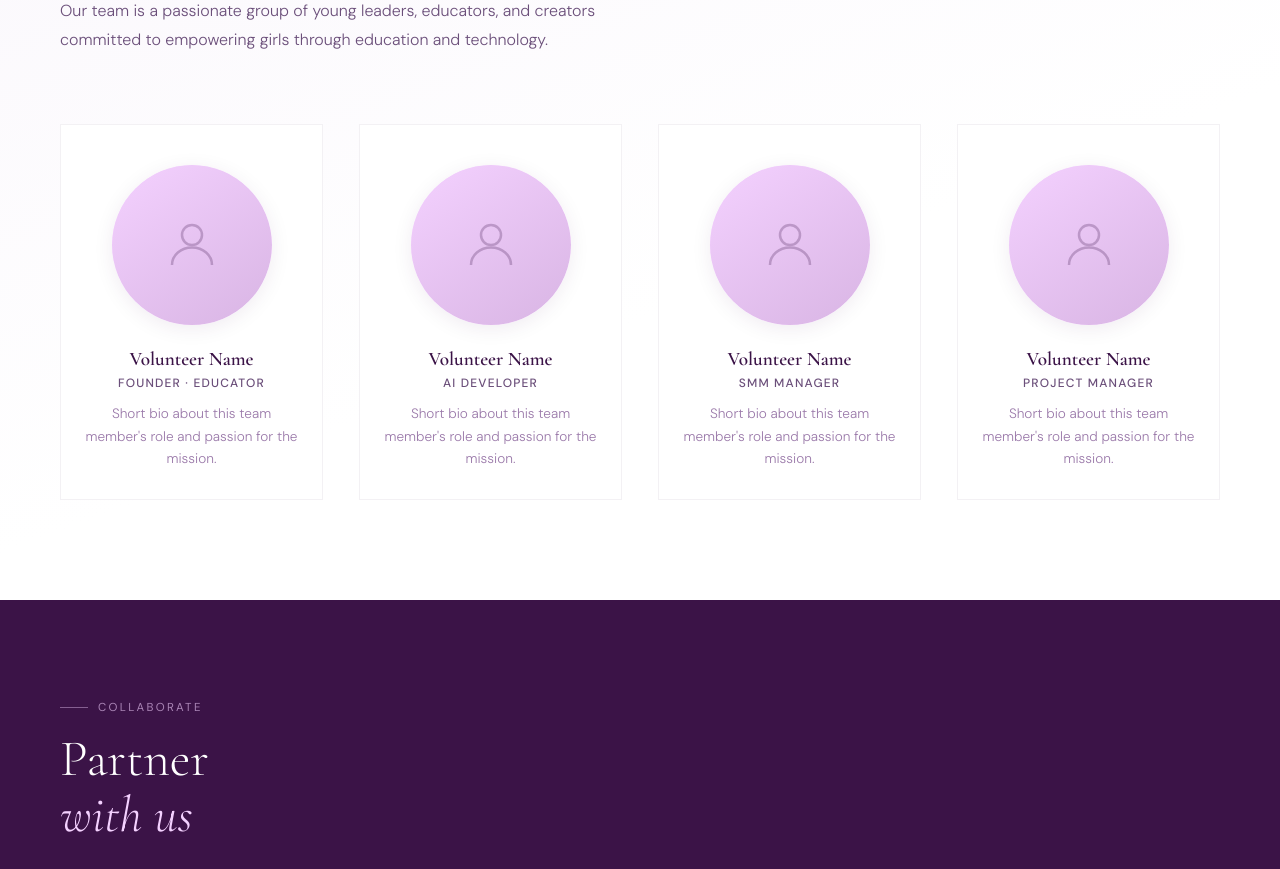
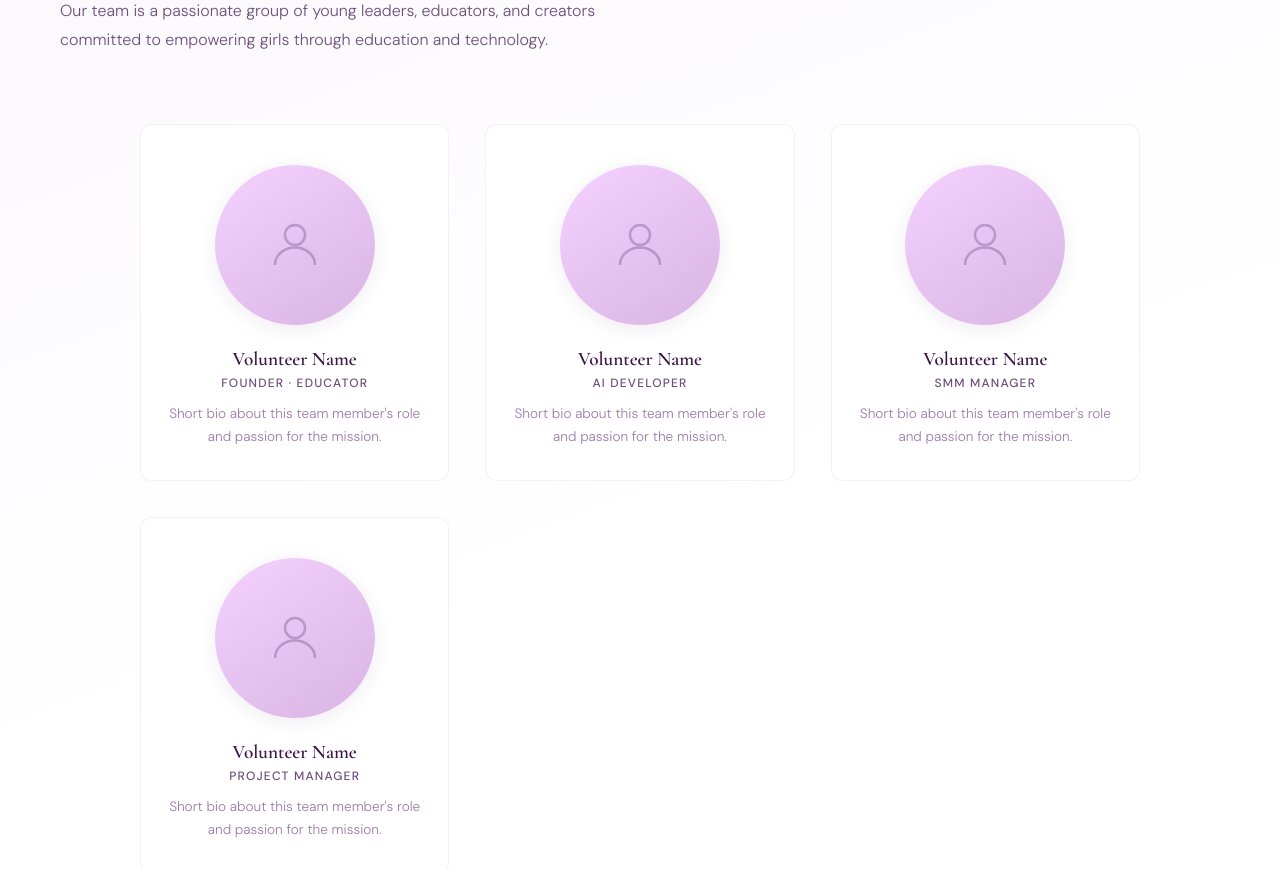
Before and after one commit to kristall268/hearaccess-react, a React (Create React App) app in the folder client/: page / in a window 1280 px wide. Shown: the part 1100-1969 px from the top of the page. Built offline with nearby package versions, Linux system fonts and the light colour scheme; no server answers.

Commit message:
Refactor team grid and card styles for layout

```diff
--- a/client/src/styles/index.css
+++ b/client/src/styles/index.css
@@ -181,15 +181,25 @@ section { padding: 100px 60px; }
 ═══════════════════════════════════════════════════════════ */
 #team { background: linear-gradient(160deg, #faf7fc 0%, var(--white) 60%); }
 .team-header { margin-bottom: 70px; }
-.team-grid { display: grid; grid-template-columns: repeat(auto-fill, minmax(240px, 1fr)); gap: 36px; }
+.team-grid {
+  display: grid;
+  grid-template-columns: repeat(3, 1fr);
+  gap: 36px;
+  max-width: 1000px;
+  margin: 0 auto;
+}
 .team-card {
   background: var(--white); overflow: visible;
-  cursor: pointer; transition: transform 0.35s ease;
+  cursor: pointer; transition: transform 0.35s ease, box-shadow 0.35s ease;
   display: flex; flex-direction: column; align-items: center;
-  padding: 40px 24px 28px;
+  padding: 40px 24px 32px;
   border: 1px solid rgba(59,19,71,0.06);
+  border-radius: 12px;
 }
-.team-card:hover { transform: translateY(-6px); }
+.team-card:hover {
+  transform: translateY(-6px);
+  box-shadow: 0 12px 36px rgba(59,19,71,0.1);
+}
 
 /* ── Circular photo wrapper with animated outline ── */
 .team-card-photo {
@@ -244,7 +254,10 @@ section { padding: 100px 60px; }
   font-size: 0.75rem; letter-spacing: 0.1em; text-transform: uppercase;
   color: var(--text-mid); font-weight: 500;
 }
-.team-card-bio { font-size: 0.85rem; line-height: 1.65; color: #9b7aaa; margin-top: 12px; font-weight: 300; }
+.team-card-bio {
+  font-size: 0.85rem; line-height: 1.65; color: #9b7aaa; margin-top: 12px; font-weight: 300;
+  display: -webkit-box; -webkit-line-clamp: 4; -webkit-box-orient: vertical; overflow: hidden;
+}
 
 /* ═══════════════════════════════════════════════════════════
    PARTNERSHIPS
@@ -458,6 +471,8 @@ section { padding: 100px 60px; }
   .hero-right { display: none; }
   section { padding: 64px 20px; }
   .team-grid { grid-template-columns: repeat(2, 1fr); gap: 24px; }
+  .team-card { padding: 32px 20px 24px; }
+  .team-card-photo { width: 140px; height: 140px; }
   .partnerships-layout { grid-template-columns: 1fr; gap: 40px; margin-top: 36px; }
   .partner-highlight { grid-template-columns: 1fr; margin-top: 32px; }
   .volunteers-layout { grid-template-columns: 1fr; gap: 40px; }
@@ -471,8 +486,8 @@ section { padding: 100px 60px; }
   .hero-left { padding: 90px 20px 52px; }
   .hero-title { font-size: clamp(2.2rem, 11vw, 3rem); }
   section { padding: 52px 16px; }
-  .team-grid { grid-template-columns: 1fr; max-width: 340px; margin: 0 auto; }
-  .team-card-photo { width: 140px; height: 140px; }
+  .team-grid { grid-template-columns: 1fr; max-width: 340px; margin: 0 auto; gap: 20px; }
+  .team-card-photo { width: 130px; height: 130px; }
   .section-title { font-size: clamp(1.8rem, 9vw, 2.6rem); }
   .p-field input, .p-field textarea, .v-field input, .v-field select, .v-field textarea,
   .c-field input, .c-field textarea { font-size: 1rem; }
```
